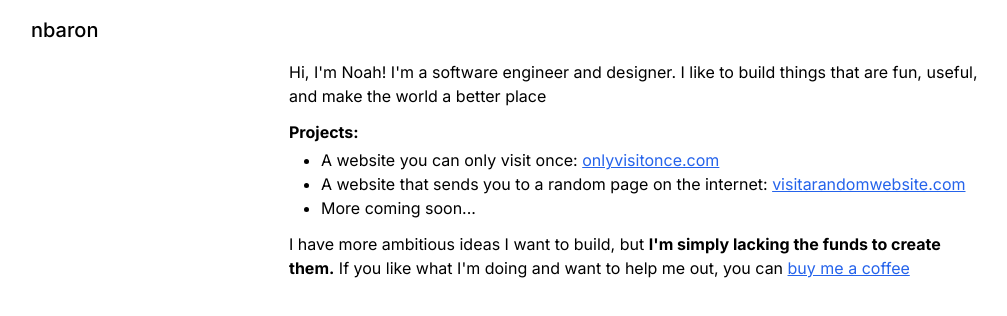
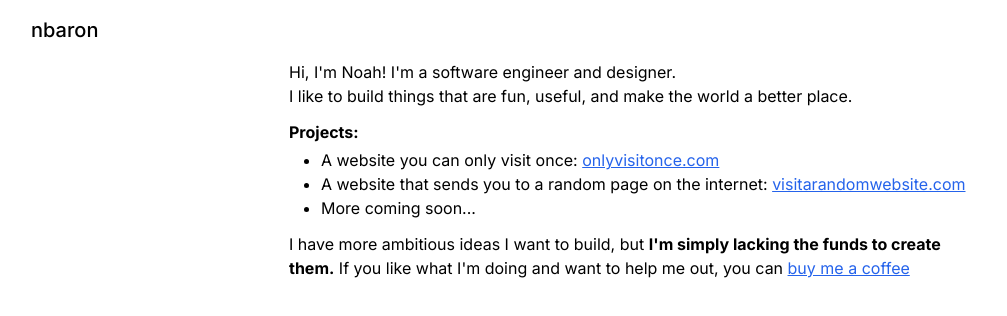
Before and after one commit to noahbaron91/nbaron, a Next.js app: page / in a window 1280 px wide. Shown: the top 316 px of the page, without its empty margins (1-1008 px from the left). Built offline with nearby package versions, Linux system fonts and the light colour scheme.

Commit message:
feat: update text

```diff
--- a/src/app/page.tsx
+++ b/src/app/page.tsx
@@ -14,8 +14,9 @@ export default function Home() {
       <Header />
       <section className='mx-8 md:mx-auto sm:mx-24 md:max-w-[700px] flex flex-col gap-3'>
         <p>
-          Hi, I{"'"}m Noah! I{"'"}m a software engineer and designer. I like to
-          build things that are fun, useful, and make the world a better place
+          Hi, I{"'"}m Noah! I{"'"}m a software engineer and designer. <br />I
+          like to build things that are fun, useful, and make the world a better
+          place.
         </p>
         <div className='flex flex-col gap-1'>
           <h3 className='font-bold'>Projects:</h3>
```
